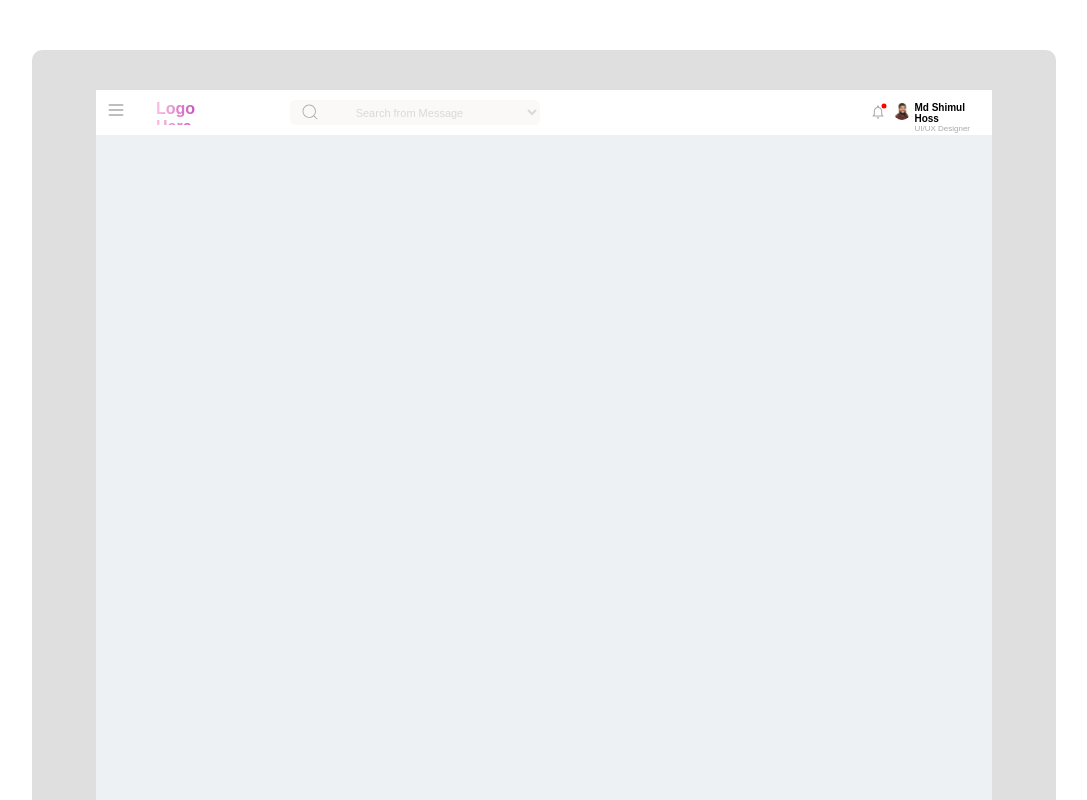
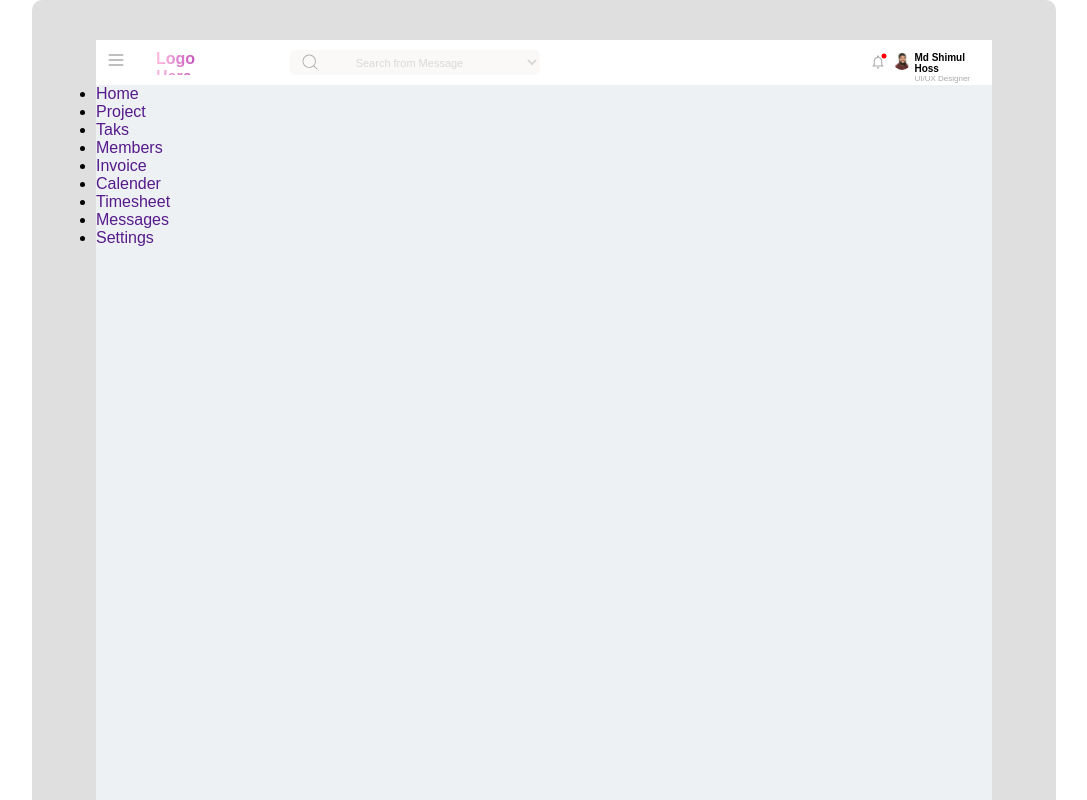
Before and after one commit to dantocome/reacttype-dashboard, a React (Vite) app: page / in a window 1280 px wide. Shown: the top 800 px of the page, without its empty margins (96-1183 px from the left). Built offline with nearby package versions, Linux system fonts and the light colour scheme.

Commit message:
all added files

```diff
--- a/src/components/Header.tsx
+++ b/src/components/Header.tsx
@@ -20,7 +20,8 @@ import logmd from "./images/logmd.jpg"
 const Header = () => {
 
   return (
-    <div className='app-container'>
+    <div className='app-body'>
+      <div className="app-container">
       <div className="dashboard">
         <header>
           <menu>
@@ -57,8 +58,25 @@ const Header = () => {
 
           </div>
         </header>
+        <div className="Hero-container">
+        <nav className='sidebar'>
+          <ul>
+           <li><a href="">Home</a></li>
+           <li><a href="">Project</a></li>
+           <li><a href="">Taks</a></li>
+           <li><a href="">Members</a></li>
+           <li><a href="">Invoice</a></li>
+           <li><a href="">Calender</a></li>
+           <li><a href="">Timesheet</a></li>
+           <li><a href="">Messages</a></li>
+           <li><a href="">Settings</a></li>
+          </ul>
+
+        </nav>
+      </div>
       </div>
 
+      </div>
 
     </div>
   )
--- a/src/components/component.css
+++ b/src/components/component.css
@@ -4,6 +4,11 @@
     box-sizing: border-box;
     font-family: 'Rethink Sans', sans-serif;
     text-decoration: none;
+}
+.app-body{
+   display: flex;
+   align-items: center;
+   justify-content: center;
 }
 header{
     display: flex;
@@ -17,11 +22,13 @@ header{
     background-color: rgb(224, 223, 223);
     height: 150vh;
     width: 80vw;
-    margin: auto;
-    margin-top: 50px;
     display: flex;
     align-items: center;
     justify-content: center;
+
+
+
+
     border-radius: 10px;
 }
 select{
@@ -61,6 +68,8 @@ menu{
     background-color:rgb(238, 241, 243);
     height: 140vh;
     width: 70vw;
+
+
 
 }
 .name{
```
